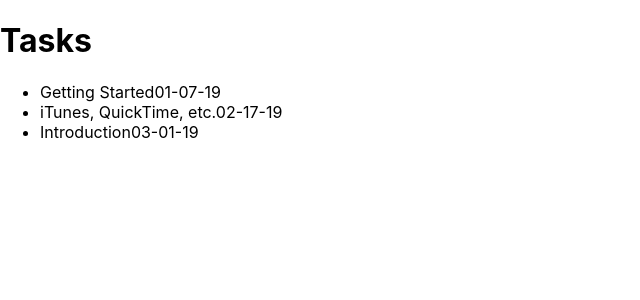
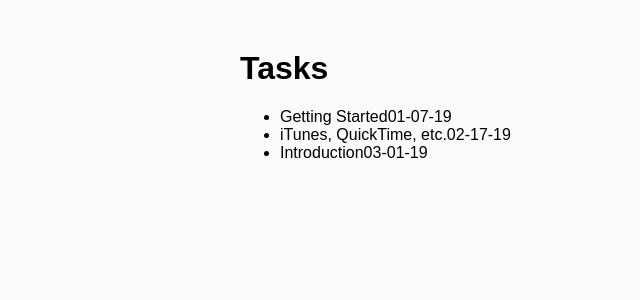
Before and after one commit to daniellequevedo/project-manager, a React (Create React App) app: page / in a window 1280 px wide. Shown: the top 300 px of the page, without its empty margins (0-640 px from the left). Built offline with nearby package versions, Linux system fonts and the light colour scheme.

Commit message:
added wrapper styling

```diff
--- a/src/App.css
+++ b/src/App.css
@@ -1,4 +1,4 @@
-.App {
+/* .App {
   text-align: center;
 }
 
@@ -29,4 +29,17 @@
   to {
     transform: rotate(360deg);
   }
+} */
+
+
+body {
+  background: #fbfbfb;
+  font-family: Arial, Helvetica, sans-serif;
 }
+
+.wrapper {
+  max-width: 800px;
+  min-width: 400px;
+  margin: 50px auto;
+  padding: 0px 30px;
+}
--- a/src/App.js
+++ b/src/App.js
@@ -5,7 +5,9 @@
 class App extends Component {
   render() {
     return (
-      <TasksPage />
+      <div className="wrapper">
+        <TasksPage />
+      </div>
     );
   }
 }
```
